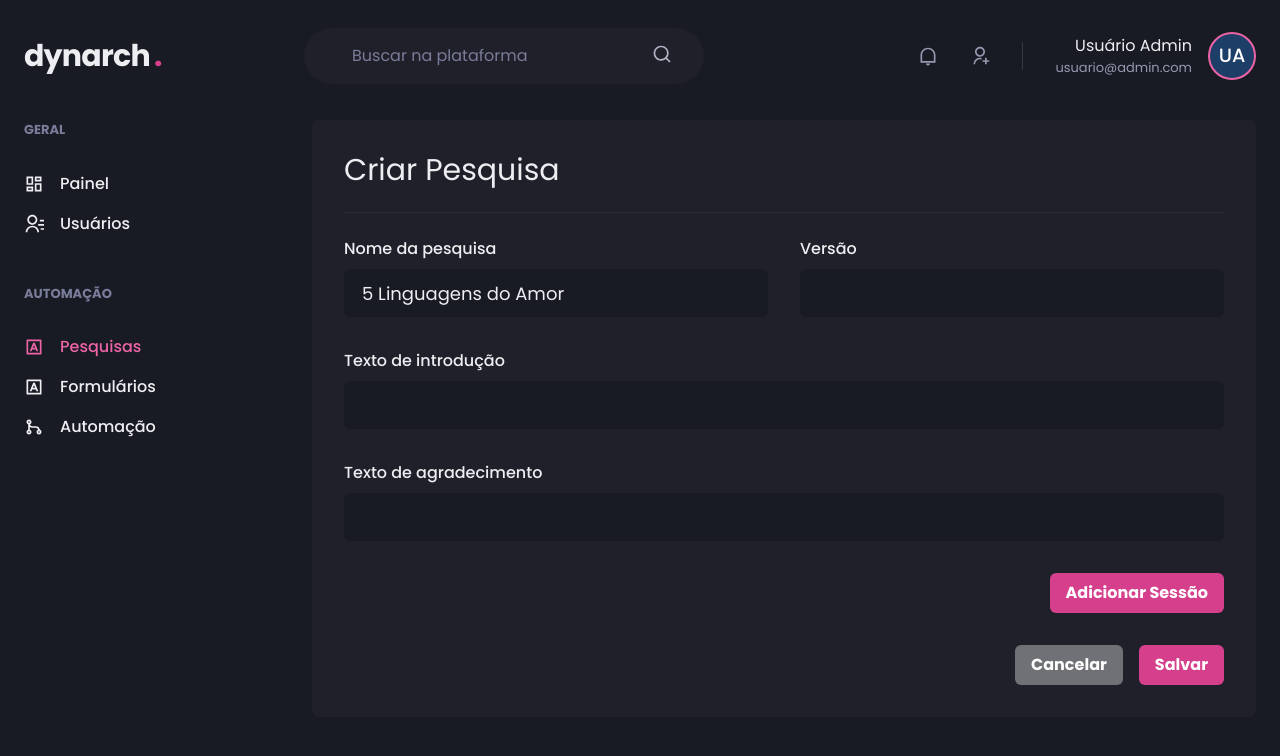
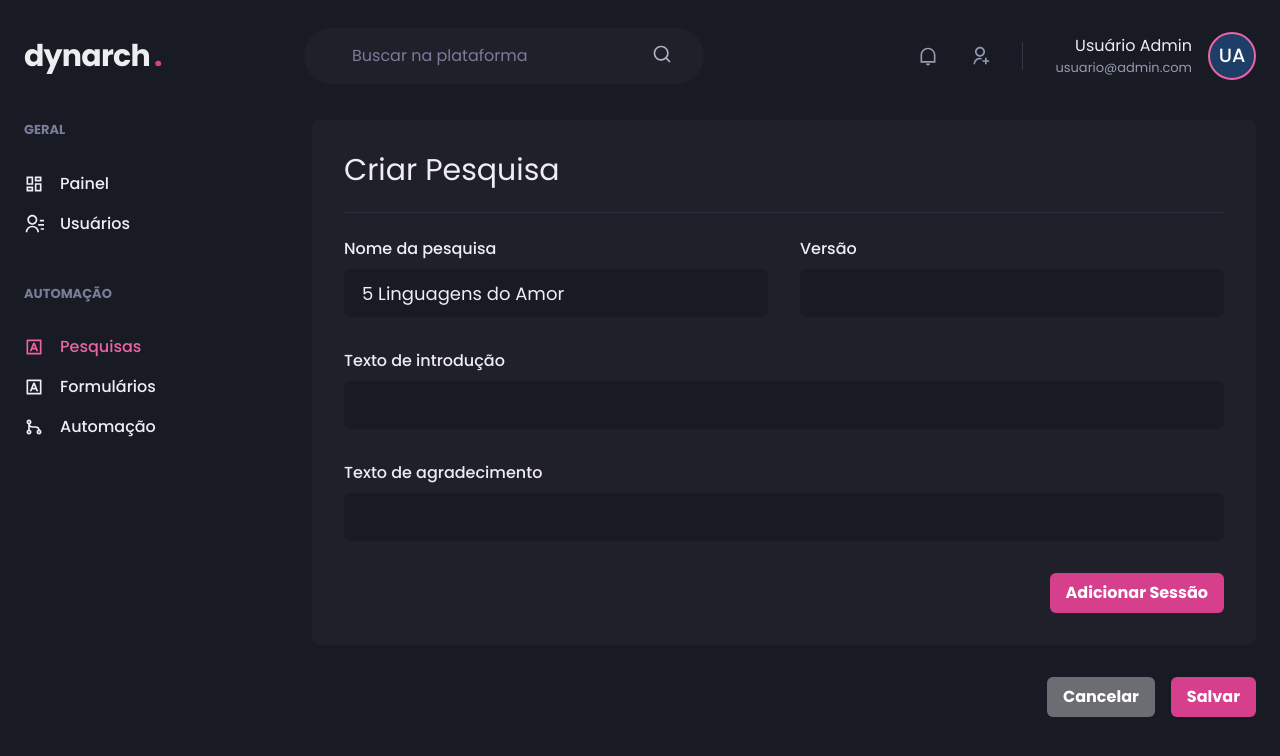
Before and after one commit to sergiogomes/dynamic-research, a Next.js app: page /pesquisas/adicionar in a window 1280 px wide. Shown: the top 756 px of the page. Built offline with nearby package versions, Linux system fonts and the light colour scheme; what miragejs would draw is missing.

Commit message:
feat: :sparkles: create section component

```diff
--- /dev/null
+++ b/src/components/ResearchSection/index.tsx
@@ -0,0 +1,65 @@
+
+import Link from 'next/link';
+import { Box, Button, Divider, Flex, HStack, SimpleGrid, VStack } from '@chakra-ui/react';
+
+import { Input } from '../../components/Form/Input';
+import { Heading } from '../../components/Heading';
+import { useAddResearch } from '../../services/hooks/useAddResearch';
+import { IResearchSection } from '../../interfaces/IResearchSection';
+
+interface CreateResearchSectionProps {
+  id: number;
+  section: IResearchSection
+}
+
+const CreateResearchSection = ({ id, section }: CreateResearchSectionProps) => {
+  const { formState, register, handleSubmit, handleResearchOnChange, handleCreateResearch, addSection } = useAddResearch();
+
+  return (
+    <Box
+      as="form"
+      borderRadius={8}
+      backgroundColor="gray.800"
+      padding={["6", "8"]}
+      mb={["6", "8"]}
+      onSubmit={handleSubmit(handleCreateResearch)}
+    >
+      <Heading title={`Sessão ${id}`} />
+
+      <Divider marginY="6" borderColor="gray.700"></Divider>
+
+      <VStack spacing="8">
+        <SimpleGrid minChildWidth="240px" spacing={["6", "8"]} width="100%">
+          <Input
+            name="name"
+            label="Nome da sessão"
+            value={section.name}
+            error={formState.errors.name}
+            {...register('name')}
+            onChange={(event) => handleResearchOnChange(event, 'name')}
+          />
+        </SimpleGrid>
+
+        <SimpleGrid minChildWidth="240px" spacing={["6", "8"]} width="100%">
+          <Input
+            name="description"
+            label="Descrição"
+            value={section.description}
+            error={formState.errors.description}
+            {...register('description')}
+            onChange={(event) => handleResearchOnChange(event, 'description')}
+          />
+        </SimpleGrid>
+      </VStack>
+
+
+      <Flex marginTop="8" justify="flex-end">
+        <HStack spacing="4">
+          <Button colorScheme="pink" type="button" onClick={addSection}>Adicionar Pergunta</Button>
+        </HStack>
+      </Flex>
+    </Box>
+  );
+}
+
+export default CreateResearchSection;
--- a/src/pages/pesquisas/adicionar.tsx
+++ b/src/pages/pesquisas/adicionar.tsx
@@ -7,9 +7,10 @@ import { Header } from '../../components/Header';
 import { Heading } from '../../components/Heading';
 import { Sidebar } from '../../components/Sidebar';
 import { useAddResearch } from '../../services/hooks/useAddResearch';
+import CreateResearchSection from '../../components/ResearchSection';
 
 const CreateResearch = () => {
-  const { research, formState, register, handleSubmit, handleResearchOnChange, handleCreateResearch } = useAddResearch();
+  const { research, formState, register, handleSubmit, handleResearchOnChange, handleCreateResearch, addSection } = useAddResearch();
 
   return (
     <Box>
@@ -24,12 +25,13 @@ const CreateResearch = () => {
       >
         <Sidebar />
 
+        <Box flex="1">
           <Box
             as="form"
-          flex="1"
             borderRadius={8}
             backgroundColor="gray.800"
             padding={["6", "8"]}
+            mb={["6", "8"]}
             onSubmit={handleSubmit(handleCreateResearch)}
           >
             <Heading title="Criar Pesquisa" />
@@ -49,6 +51,7 @@ const CreateResearch = () => {
                 <Input
                   name="version"
                   label="Versão"
+                  value={research.version}
                   error={formState.errors.version}
                   {...register('version')}
                   onChange={(event) => handleResearchOnChange(event, 'version')}
@@ -59,6 +62,7 @@ const CreateResearch = () => {
                 <Input
                   name="introMessage"
                   label="Texto de introdução"
+                  value={research.introMessage}
                   error={formState.errors.introMessage}
                   {...register('introMessage')}
                   onChange={(event) => handleResearchOnChange(event, 'introMessage')}
@@ -69,6 +73,7 @@ const CreateResearch = () => {
                 <Input
                   name="thanksMessage"
                   label="Texto de agradecimento"
+                  value={research.thanksMessage}
                   error={formState.errors.thanksMessage}
                   {...register('thanksMessage')}
                   onChange={(event) => handleResearchOnChange(event, 'thanksMessage')}
@@ -79,9 +84,16 @@ const CreateResearch = () => {
 
             <Flex marginTop="8" justify="flex-end">
               <HStack spacing="4">
-              <Button colorScheme="pink" type="submit">Adicionar Sessão</Button>
+                <Button colorScheme="pink" type="button" onClick={addSection}>Adicionar Sessão</Button>
               </HStack>
             </Flex>
+          </Box>
+
+          {!!research.sections && research.sections.length > 0 && (
+            research.sections.map((section, idx) => (
+              <CreateResearchSection key={idx} section={section} id={idx+1} />
+            ))
+          )}
 
           <Flex marginTop="8" justify="flex-end">
             <HStack spacing="4">
--- a/src/services/hooks/useAddResearch.ts
+++ b/src/services/hooks/useAddResearch.ts
@@ -102,8 +102,18 @@ export const useAddResearch = (): useAddResearchReturn => {
     router.push('/pesquisas');
   }
 
+  const addSection = () => {
+    const sections = research.sections;
+    sections.push(initialSectionState);
+
+    setResearch(prevState => ({
+      ...prevState,
+      sections,
+    }))
+  };
+
   return {
-    research, formState, register, handleSubmit, handleResearchOnChange, handleCreateResearch
+    research, formState, register, handleSubmit, handleResearchOnChange, handleCreateResearch, addSection,
   }
 }
 
@@ -114,4 +124,5 @@ interface useAddResearchReturn {
   handleSubmit: UseFormHandleSubmit<FieldValues>;
   handleResearchOnChange: (event: React.ChangeEvent<HTMLInputElement>, key: string) => void;
   handleCreateResearch: SubmitHandler<IResearch>;
+  addSection: () => void;
 }
```
Lines whose indentation alone changed are shown as unchanged.
